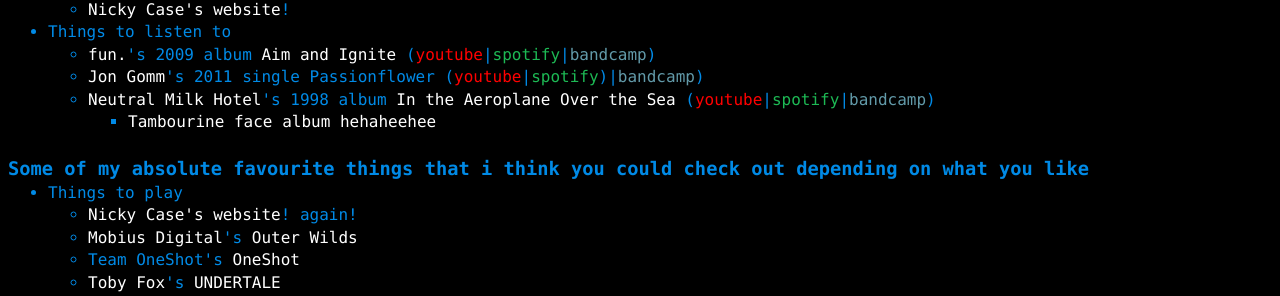
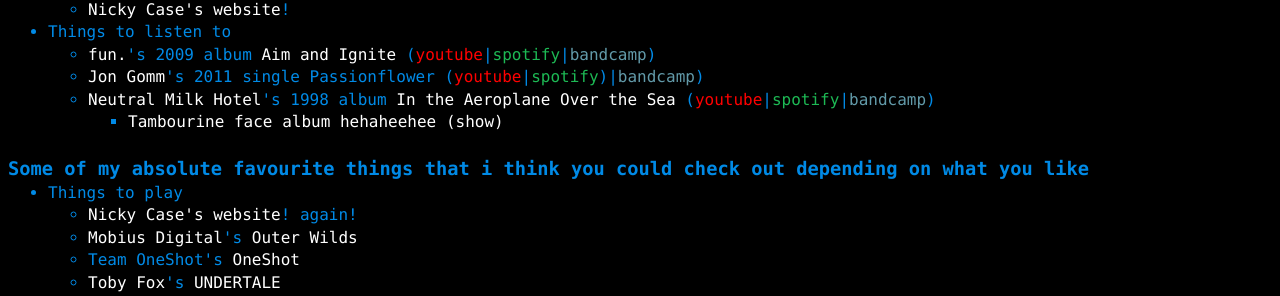
Before and after one commit to a-erfan-aa/a-erfan-aa.github.io, a Jekyll site: the page built from things-i-like.html, in a window 1280 px wide and 900 px high, scrolled down 779 px. Shown: the part 148-444 px from the top of the window. Built offline with Jekyll 4.4.1, drawn with Linux system fonts in a browser that asks for light colours; some of the changed lines change nothing that is shown.

Commit message:
make tambourine face hide/show in things-i-like.html
didn't like how it just brought user to another page for a single image so i did this instead

```diff
--- /dev/null
+++ b/assets/js/thingsILike-toggleTambFaceDisplay.js
@@ -0,0 +1,13 @@
+//highly ripped from w3school's tutorial on stuff
+
+function toggleTambFaceDisp() {
+	var tambFaceToggle = document.getElementById("tambFaceToggle");
+	var tambFace = document.getElementById("tambFace");
+	if (tambFaceToggle.innerHTML === "Tambourine face album hehaheehee (show)") {
+		tambFaceToggle.innerHTML = "Tambourine face album hehaheehee (hide)";
+		tambFace.style.display = "";
+	} else {
+		tambFaceToggle.innerHTML = "Tambourine face album hehaheehee (show)";
+		tambFace.style.display = "none";
+	}
+}
--- a/things-i-like.html
+++ b/things-i-like.html
@@ -57,7 +57,9 @@
 					<li><a href="https://www.jongomm.com/">Jon Gomm</a>'s 2011 single Passionflower (<a href="https://www.youtube.com/watch?v=nY7GnAq6Znw"><span style="color: #FF0000;">youtube</span></a>|<a href="https://open.spotify.com/album/0qnEGgQh1D4qz4hfwvKieW"><span style="color: #1DB954;">spotify</span></a>)|<a href="https://jongomm.bandcamp.com/track/passionflower"><span style="color: #629AA9">bandcamp</span></a>)</li>
 					<li><a href="https://en.wikipedia.org/wiki/Neutral_Milk_Hotel">Neutral Milk Hotel</a>'s 1998 album <a href="https://en.wikipedia.org/wiki/In_the_Aeroplane_Over_the_Sea">In the Aeroplane Over the Sea</a> (<a href="https://www.youtube.com/watch?v=jsM7XS-2X50&list=OLAK5uy_mcmpW2ioM2y1kninR5RNG2a_nCfz-AXfY&index=2"><span style="color: #FF0000;">youtube</span></a>|<a href="https://open.spotify.com/album/5COXoP5kj2DWfCDg0vxi4F"><span style="color: #1DB954;">spotify</span></a>|<a href="https://neutralmilkhotel.bandcamp.com/album/in-the-aeroplane-over-the-sea"><span style="color: #629AA9">bandcamp</span></a>)</li>
 						<ul>
-							<li><a href="/things-i-like/images/realSearchResult.png">Tambourine face album hehaheehee</a></li>
+							<script src="/assets/js/thingsILike-toggleTambFaceDisplay.js"></script>
+							<li><a href="javascript:void(0)" id="tambFaceToggle" onclick="toggleTambFaceDisp()">Tambourine face album hehaheehee (show)</a></li>
+							<img src="/things-i-like/images/realSearchResult.png" id="tambFace" style="width:90%;height:90%;display:none;" >
 						</ul>
 				</ul>
 		</ul>
```
